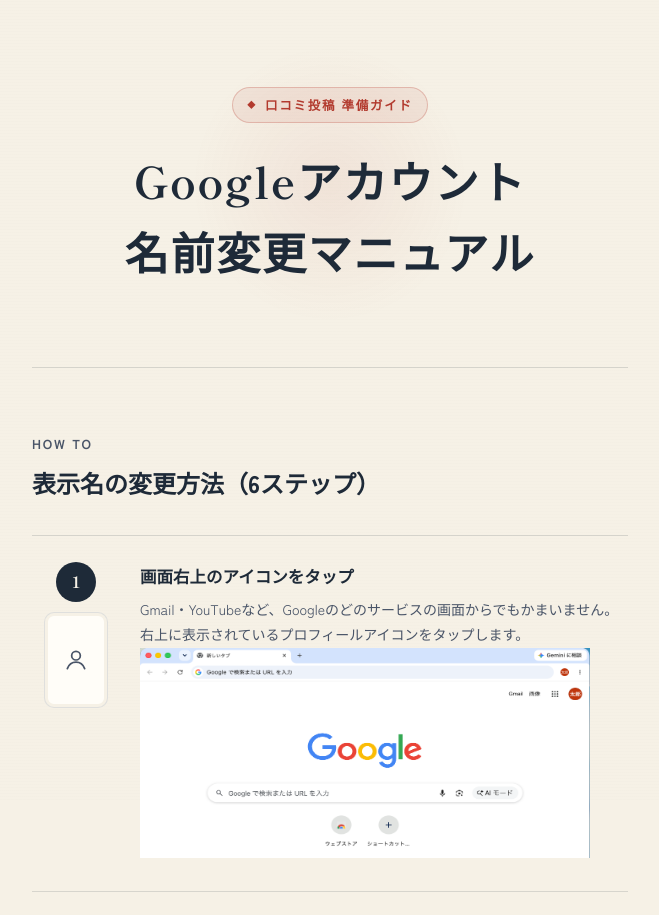
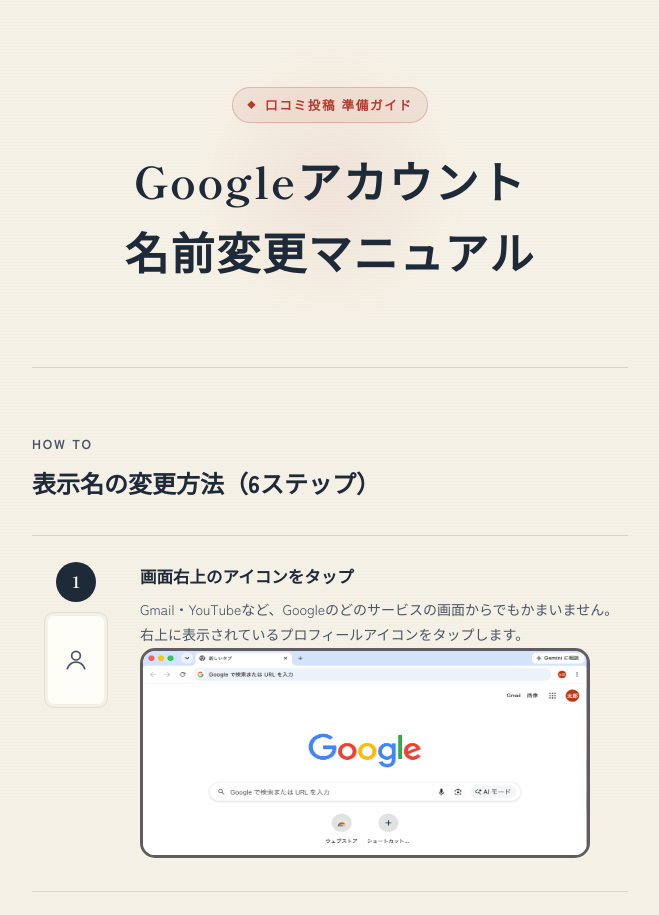
Before and after one commit to BROMOdesign/google-account-name, a plain HTML site: page google-name-change-guide.html in a window 1280 px wide. Shown: the top 915 px of the page, without its empty margins (310-969 px from the left). Drawn offline with Linux system fonts and the light colour scheme.

Commit message:
画像にと枠線と角に丸みを追加

```diff
--- a/google-name-change-guide.html
+++ b/google-name-change-guide.html
@@ -450,6 +450,11 @@
         color: rgba(74, 85, 104, 0.7);
       }
 
+      img {
+        border-radius: 15px;
+        border: 3px solid #635c5f;
+      }
+
       @media (max-width: 420px) {
         .step {
           grid-template-columns: 64px 1fr;
@@ -496,7 +501,7 @@
               </svg>
             </div>
           </div>
-          <div>
+          <div class="step_one">
             <h3>画面右上のアイコンをタップ</h3>
             <p>
               Gmail・YouTubeなど、Googleのどのサービスの画面からでもかまいません。右上に表示されているプロフィールアイコンをタップします。
```
